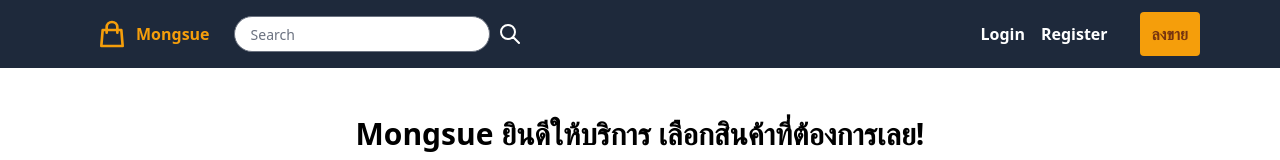
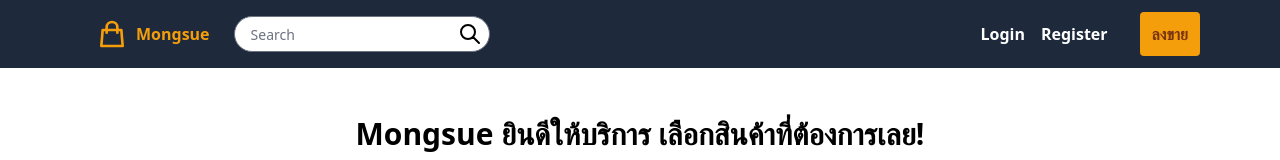
Before and after one commit to Rayato159/Secondhand-E-Commerce, a React (Create React App) app in the folder frontend/: page / in a window 1280 px wide. Shown: the top 160 px of the page. Built offline with nearby package versions, Linux system fonts and the light colour scheme.

Commit message:
search box fixed

```diff
--- a/frontend/src/components/Navbar.js
+++ b/frontend/src/components/Navbar.js
@@ -30,13 +30,11 @@ const Navbar = () => {
                         </Link>
                         {/* Search Box */}
                         <div className="hidden md:flex items-center py-2">
-                            <div className="flex text-black px-2">
-                                <input type="text" name="serch" placeholder="Search" className="bg-white h-9 px-4 pr-9 rounded-full text-sm items-center focus:outline-none focus:border-slate-300 focus:ring-slate-300" />
-                                <button type="submit" className="item-center px-2">
-                                    <svg xmlns="http://www.w3.org/2000/svg" className="h-6 w-6 text-white" fill="none" viewBox="0 0 24 24" stroke="currentColor">
+                            <div className="relative flex text-black px-2 justify-end items-center">
+                                    <input type="text" name="serch" placeholder="Search" className="bg-white h-9 px-4 pr-9 rounded-full text-sm items-center focus:outline-none focus:border-slate-300 focus:ring-slate-300" />
+                                    <svg xmlns="http://www.w3.org/2000/svg" className="h-6 w-6 mx-2 absolute" fill="none" viewBox="0 0 24 24" stroke="currentColor">
                                         <path strokeLinecap="round" strokeLinejoin="round" strokeWidth={2} d="M21 21l-6-6m2-5a7 7 0 11-14 0 7 7 0 0114 0z" />
                                     </svg>
-                                </button>
                             </div>
                         </div>
                     </div>
@@ -61,12 +59,12 @@ const Navbar = () => {
                 {showToggleBar?
                     <div className="md:hidden cursor-pointer">
                         <div className="flex text-black px-2 my-4">
-                            <input type="text" name="serch" placeholder="Search" className="bg-white h-8 px-4 pr-8 rounded-full text-sm items-center focus:outline-none focus:border-slate-300 focus:ring-slate-300"/>
-                            <button type="submit" className="items-center px-2 text-white">
-                                <svg xmlns="http://www.w3.org/2000/svg" className="h-6 w-6" fill="none" viewBox="0 0 24 24" stroke="currentColor">
+                            <div className="relative flex text-black px-2 justify-end items-center">
+                                <input type="text" name="serch" placeholder="Search" className="bg-white h-9 px-4 pr-9 rounded-full text-sm items-center focus:outline-none focus:border-slate-300 focus:ring-slate-300" />
+                                <svg xmlns="http://www.w3.org/2000/svg" className="h-6 w-6 mx-2 absolute" fill="none" viewBox="0 0 24 24" stroke="currentColor">
                                     <path strokeLinecap="round" strokeLinejoin="round" strokeWidth={2} d="M21 21l-6-6m2-5a7 7 0 11-14 0 7 7 0 0114 0z" />
                                 </svg>
-                            </button>
+                            </div>
                         </div>
                         <Link to="login" className="block text-white text-sm px-4 py-2 h-10 hover:bg-slate-600 font-bold">Login</Link>
                         <Link to="register" className="block text-white text-sm px-4 py-2 h-10 hover:bg-slate-600 font-bold">Register</Link>
```
